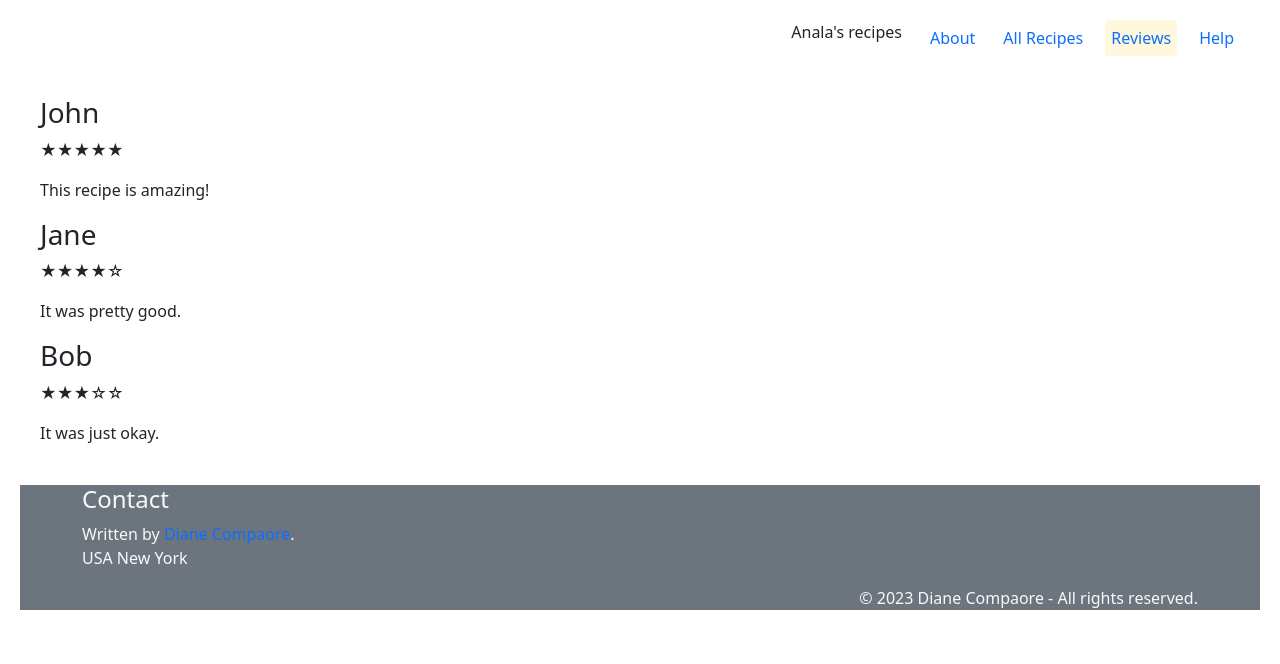
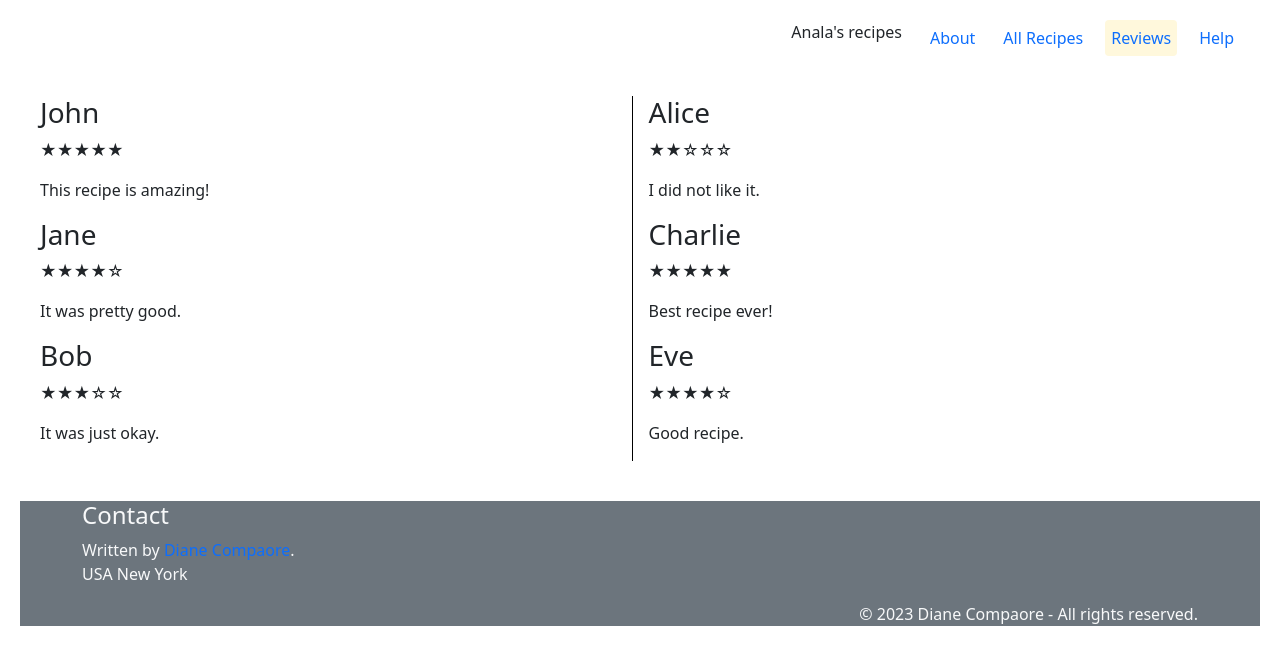
Before and after one commit to dianeyasminec/Green-Eats, a React (Create React App) app: page /reviews in a window 1280 px wide. Shown: the top 664 px of the page. Built offline with nearby package versions, Linux system fonts and the light colour scheme.

Commit message:
Update Reviews.jsx

```diff
--- a/src/components/Reviews.jsx
+++ b/src/components/Reviews.jsx
@@ -1,18 +1,13 @@
-// import React from 'react'
-
-// export default function Reviews() {
-//   return (
-//     <div>Reviews</div>
-//   )
-// }
-
 import React, { useState } from 'react';
 
 const Reviews = () => {
   const [reviews, setReviews] = useState([
-    { id: 1, user: 'John', rating: 5, comment: 'This recipe is amazing!' },
-    { id: 2, user: 'Jane', rating: 4, comment: 'It was pretty good.' },
-    { id: 3, user: 'Bob', rating: 3, comment: 'It was just okay.' },
+    { id: 1, user: 'John', rating: 5, comment: 'This recipe is amazing!', image: 'https://via.placeholder.com/50' },
+    { id: 2, user: 'Jane', rating: 4, comment: 'It was pretty good.', image: 'https://via.placeholder.com/50' },
+    { id: 3, user: 'Bob', rating: 3, comment: 'It was just okay.', image: 'https://via.placeholder.com/50' },
+    { id: 4, user: 'Alice', rating: 2, comment: 'I did not like it.', image: 'https://via.placeholder.com/50' },
+    { id: 5, user: 'Charlie', rating: 5, comment: 'Best recipe ever!', image: 'https://via.placeholder.com/50' },
+    { id: 6, user: 'Eve', rating: 4, comment: 'Good recipe.', image: 'https://via.placeholder.com/50' },
   ]);
 
   const renderStars = (rating) => {
@@ -26,9 +21,14 @@ const Reviews = () => {
     return stars;
   };
 
+  const half = Math.ceil(reviews.length / 2);
+  const leftReviews = reviews.slice(0, half);
+  const rightReviews = reviews.slice(half);
+
   return (
-    <div>
-      {reviews.map((review) => (
+    <div style={{ display: 'flex' }}>
+      <div style={{ flex: 1 }}>
+        {leftReviews.map((review) => (
           <div key={review.id}>
             <h3>{review.user}</h3>
             <p>{renderStars(review.rating)}</p>
@@ -36,6 +36,16 @@ const Reviews = () => {
           </div>
         ))}
       </div>
+      <div style={{ borderLeft: '1px solid black', height: '100%', flex: 1, paddingLeft: '1rem' }}>
+        {rightReviews.map((review) => (
+          <div key={review.id}>
+            <h3>{review.user}</h3>
+            <p>{renderStars(review.rating)}</p>
+            <p>{review.comment}</p>
+          </div>
+        ))}
+      </div>
+    </div>
   );
 };
 
```
Lines whose indentation alone changed are shown as unchanged.
